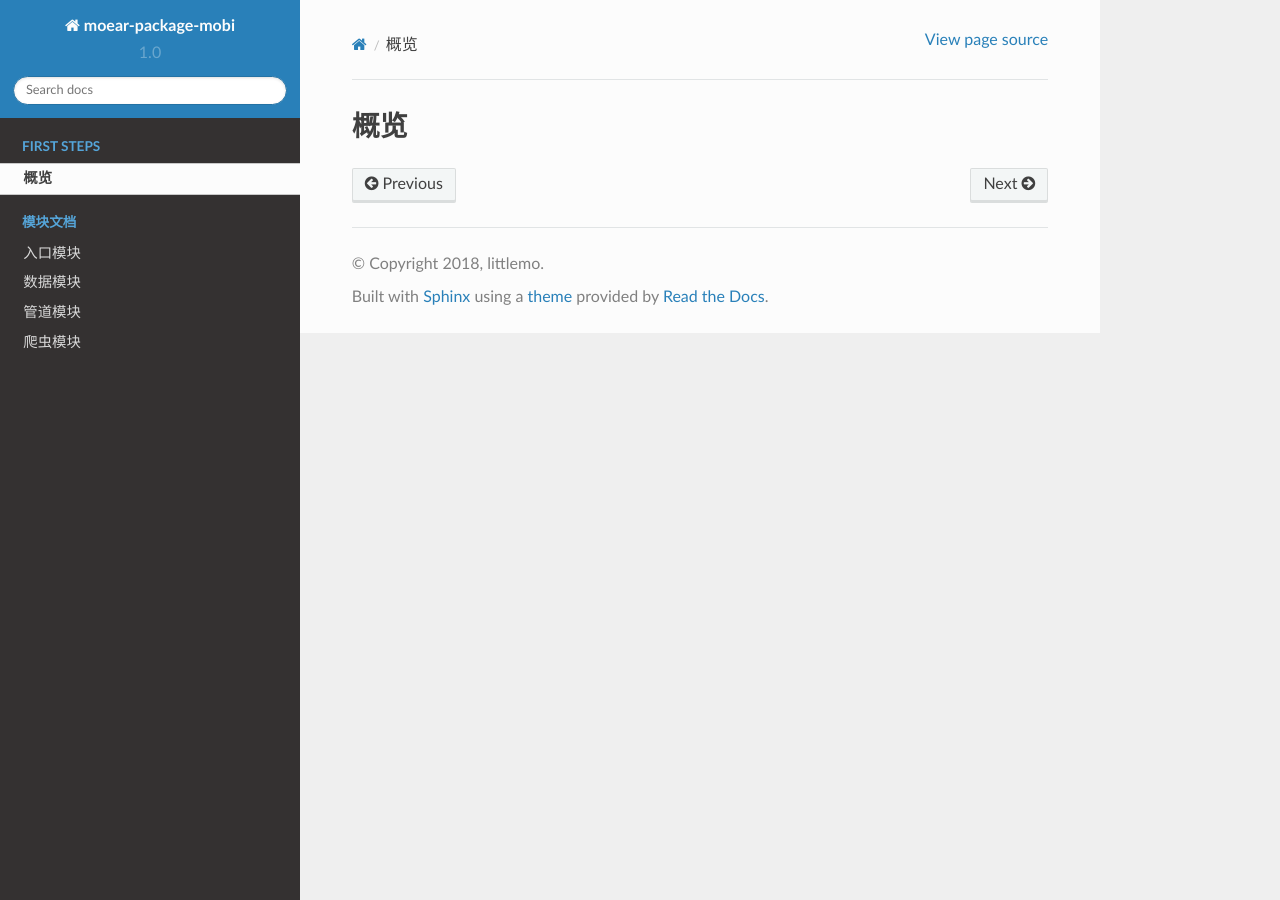
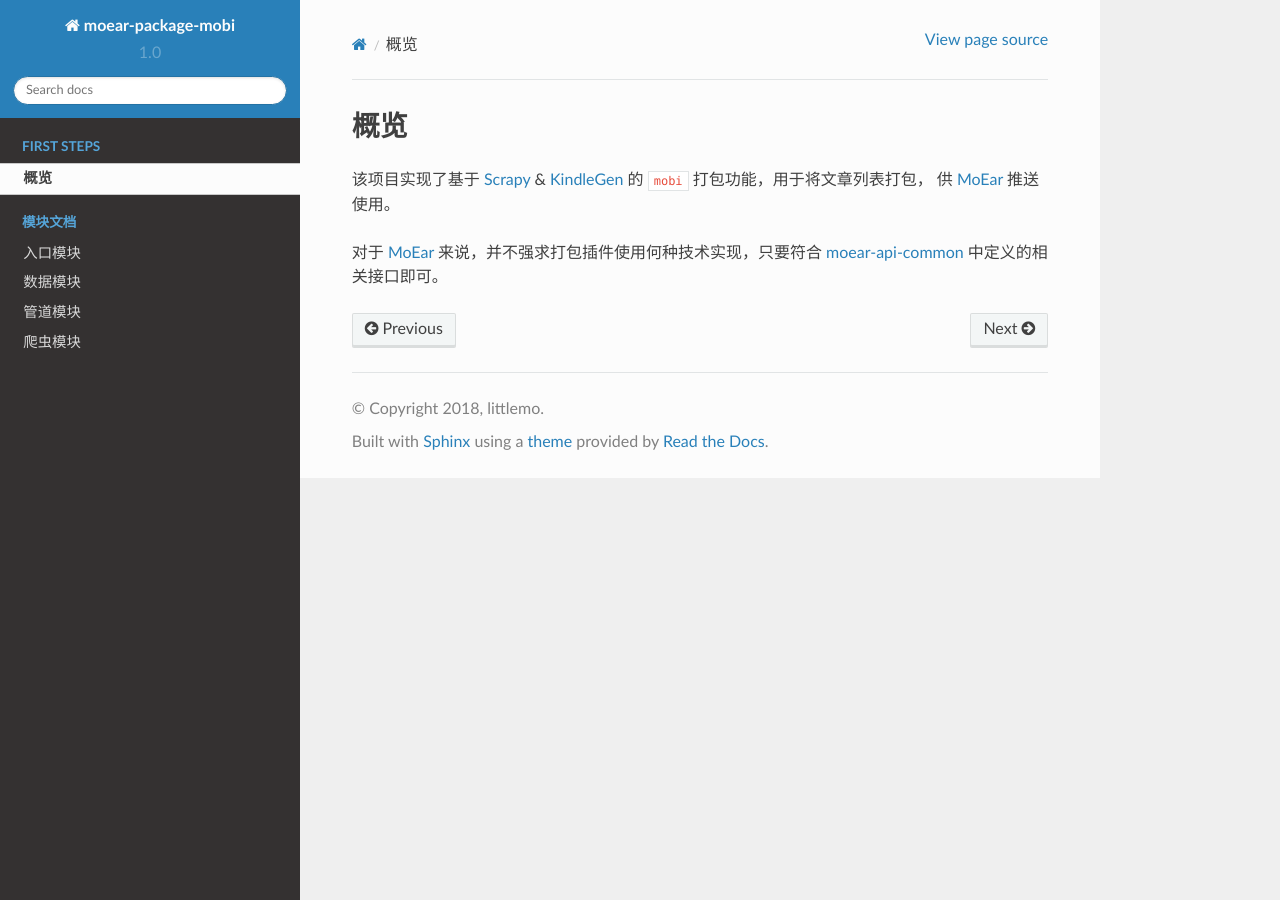
Before and after one commit to littlemo/moear-package-mobi, a Sphinx documentation site: the page built from docs/source/intro/overview.rst, in a window 1280 px wide. Built offline with Sphinx 7.4.7 and the Read the Docs theme 2.0.0, drawn with Linux system fonts in a browser that asks for light colours; formulas are drawn with MathJax 3.

Commit message:
F: 实现概述章节中的简述信息

```diff
--- a/docs/source/intro/overview.rst
+++ b/docs/source/intro/overview.rst
@@ -3,3 +3,18 @@
 ====
 概览
 ====
+
+该项目实现了基于 `Scrapy`_ & `KindleGen`_ 的 ``mobi`` 打包功能，用于将文章列表打包，
+供 `MoEar`_ 推送使用。
+
+对于 `MoEar`_ 来说，并不强求打包插件使用何种技术实现，只要符合 `moear-api-common`_
+中定义的相关接口即可。
+
+
+
+
+.. _MoEar: https://github.com/littlemo/moear
+.. _Scrapy: https://github.com/scrapy/scrapy
+.. _KindleGen: https://www.amazon.com/gp/feature.html?docId=1000765211
+.. _moear-api-common: https://github.com/littlemo/moear-api-common
+.. _stevedore: https://docs.openstack.org/stevedore/latest/
```
